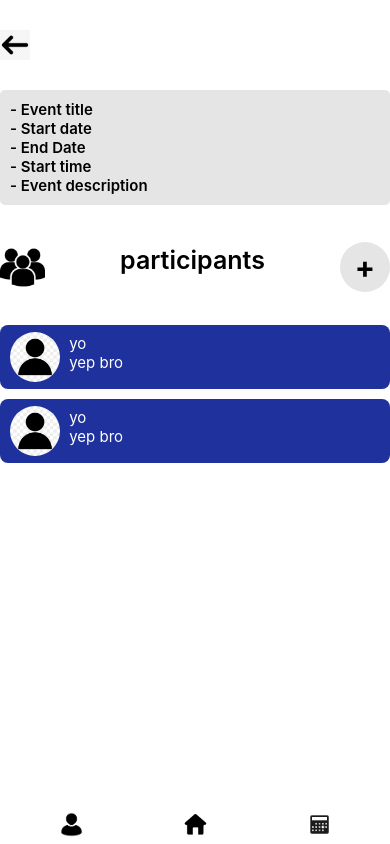
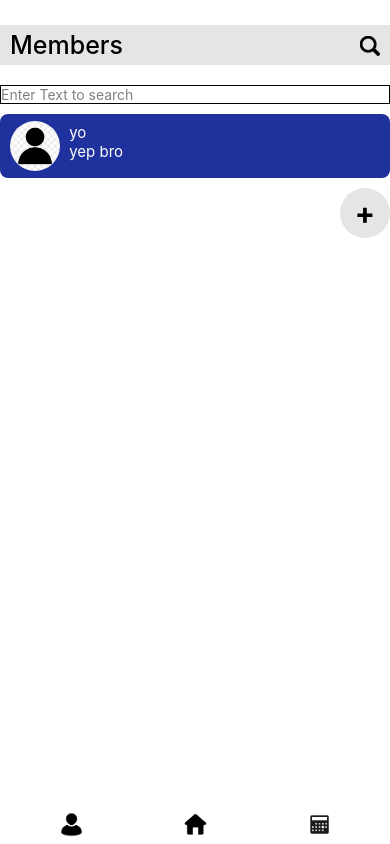
Before and after one commit to BLADEHEDA/Event-App, a React Native app: screen /Member in a window 390 px wide. Built offline with nearby package versions, Linux system fonts and the light colour scheme.

Commit message:
navigations impemented on memenr page

```diff
--- a/App.tsx
+++ b/App.tsx
@@ -40,21 +40,22 @@ const App = () => {
         component={CreateMember}
         options={{ headerShown: false }}
         /> */}
-         {/* <Stack.Screen
+         <Stack.Screen
         name="Member"
         component={Member}
         options={{ headerShown: false }}
-        /> */}
+        />
              {/* <Stack.Screen
         name="Login"
         component={Login}
         options={{ headerShown: false }}
         /> */}
-                 <Stack.Screen
+
+                 {/* <Stack.Screen
         name="EventDetails"
         component={EventDetails}
         options={{ headerShown: false }}
-        />
+        /> */}
 
         </Stack.Navigator>
     {/* <Navigation/>  */}
--- a/src/component/shared/Navigation.tsx
+++ b/src/component/shared/Navigation.tsx
@@ -71,7 +71,7 @@ const styles = StyleSheet.create({
     justifyContent: 'flex-end', // Align content at the bottom
     alignItems: 'center',
     // marginTop: 100, // Adjust this margin as needed
-    backgroundColor:'white',
+    // backgroundColor:'#F5F5F5',
     zIndex:999
   },
 })
--- a/src/screens/Member.tsx
+++ b/src/screens/Member.tsx
@@ -1,66 +1,91 @@
-import { SafeAreaView, StyleSheet, Text, View,Image, TextInput } from 'react-native'
-import React from 'react'
-import EventComponent from '../component/EventComponent'
-import BtnPlus from '../component/shared/BtnPlus'
-import MemeberComponent from '../component/shared/MemeberComponent'
+import React from 'react';
+import { SafeAreaView, StyleSheet, Text, View, Image, TextInput } from 'react-native';
+import EventComponent from '../component/EventComponent';
+import BtnPlus from '../component/shared/BtnPlus';
+import MemeberComponent from '../component/shared/MemeberComponent';
+import Navigation from '../component/shared/Navigation';
 
 const Member = () => {
   const search = require('../Assets/search.png');
+
   return (
-    <SafeAreaView style={styles.container}>
-        <View style={styles.main} >
-        <View><Text style={styles.mainText}>Members</Text></View>
+    <View style={styles.container}>
+      <SafeAreaView style={styles.safeAreaContainer}>
+        <View style={styles.main}>
+          <View>
+            <Text style={styles.mainText}>Members</Text>
+          </View>
           <View>
             <Image source={search} style={styles.search} />
           </View>
         </View>
-              {/* this is meant to be hidden  */}
         <View style={styles.show}>
           <TextInput
             style={styles.textInput}
-                placeholder='Enter Text to search'
+            placeholder="Enter Text to search"
             placeholderTextColor="gray"
             autoCapitalize="none"
-                ></TextInput>
+          />
         </View>
+        <View style={styles.events}>
+          <MemeberComponent />
+        </View>
+        <View>
+          <BtnPlus />
+        </View>
+      </SafeAreaView>
 
-    <View style={styles.events}>
-<MemeberComponent/>
+      <View style={styles.navigationContainer}>
+        <Navigation />
       </View>
-    <View><BtnPlus/></View>
-    </SafeAreaView>
-  )
-}
+    </View>
+  );
+};
 
-export default Member
+export default Member;
 
 const styles = StyleSheet.create({
-    mainText:{
-        color:'black',
-        fontSize:25,
-        fontWeight:'500'
+  container: {
+    flex: 1,
+    backgroundColor: 'white',
   },
-    main:{
-        backgroundColor:'#E5E5E5',
-        paddingHorizontal:10,
-        paddingVertical:5,
-        flexDirection:'row',
+  safeAreaContainer: {
+    flex: 1,
+    marginTop: 25,
+    paddingHorizontal: 15,
+  },
+  mainText: {
+    color: 'black',
+    fontSize: 25,
+    fontWeight: '500',
+  },
+  main: {
+    backgroundColor: '#E5E5E5',
+    paddingHorizontal: 10,
+    paddingVertical: 5,
+    flexDirection: 'row',
     justifyContent: 'space-between',
-        marginBottom:20
+    marginBottom: 20,
   },
-    container:{
-        marginTop:25,
-        paddingHorizontal:15
+  search: {
+    height: 20,
+    width: 20,
+    marginTop: 6,
   },
-    search:{
-        height:20,
-        width:20,
-        marginTop:6,
+  textInput: {
+    color: 'black',
+    borderColor: 'black',
+    borderWidth: 1,
+    marginBottom: 10,
   },
-    textInput:{
-        color:'black',
-        borderColor:'black',
-        borderWidth:1,
-        marginBottom:10
-    }
-})
+  navigationContainer: {
+    position: 'absolute',
+    left: 0,
+    bottom: 0,
+    right: 0,
+    justifyContent: 'flex-end',
+    alignItems: 'center',
+    backgroundColor: 'white',
+    zIndex: 999,
+  },
+});
```
Also changed, not shown: 1 other file (tests, documents, lock files or other folders). Lines whose indentation alone changed are shown as unchanged.
